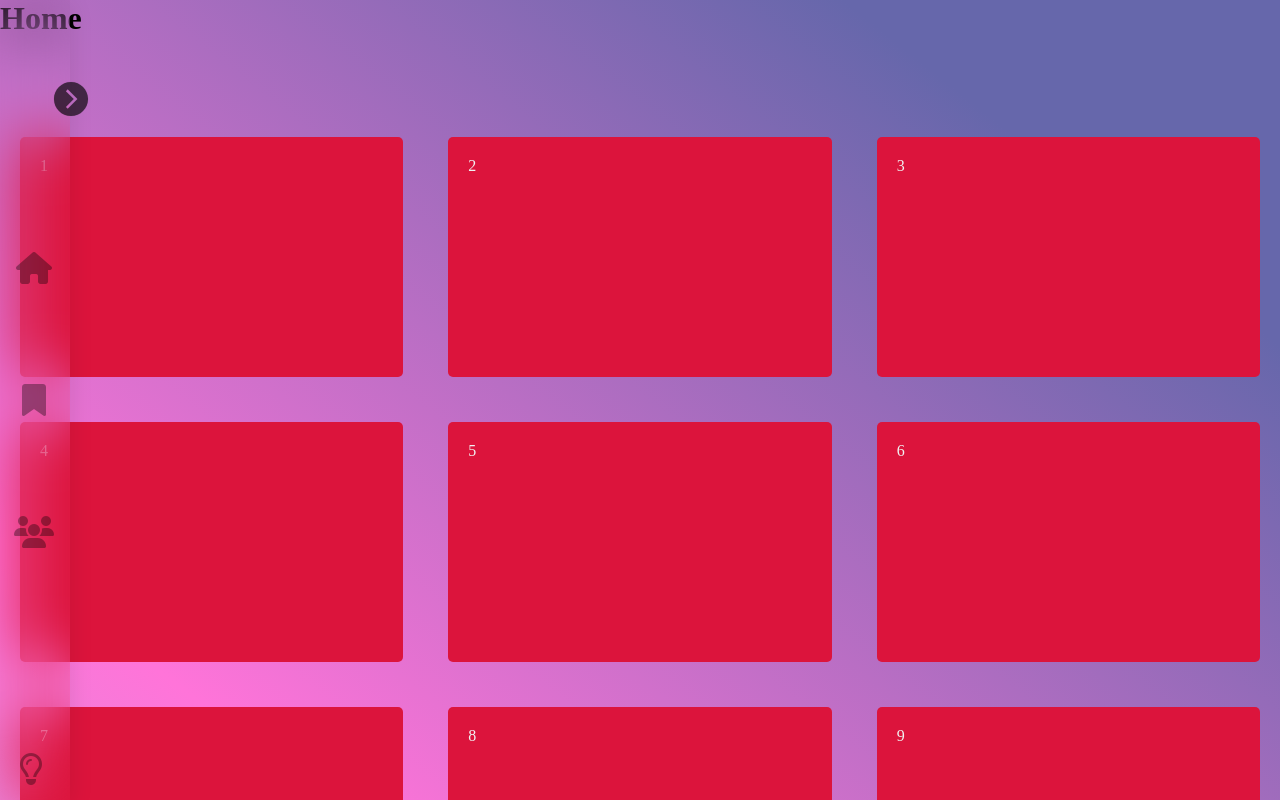
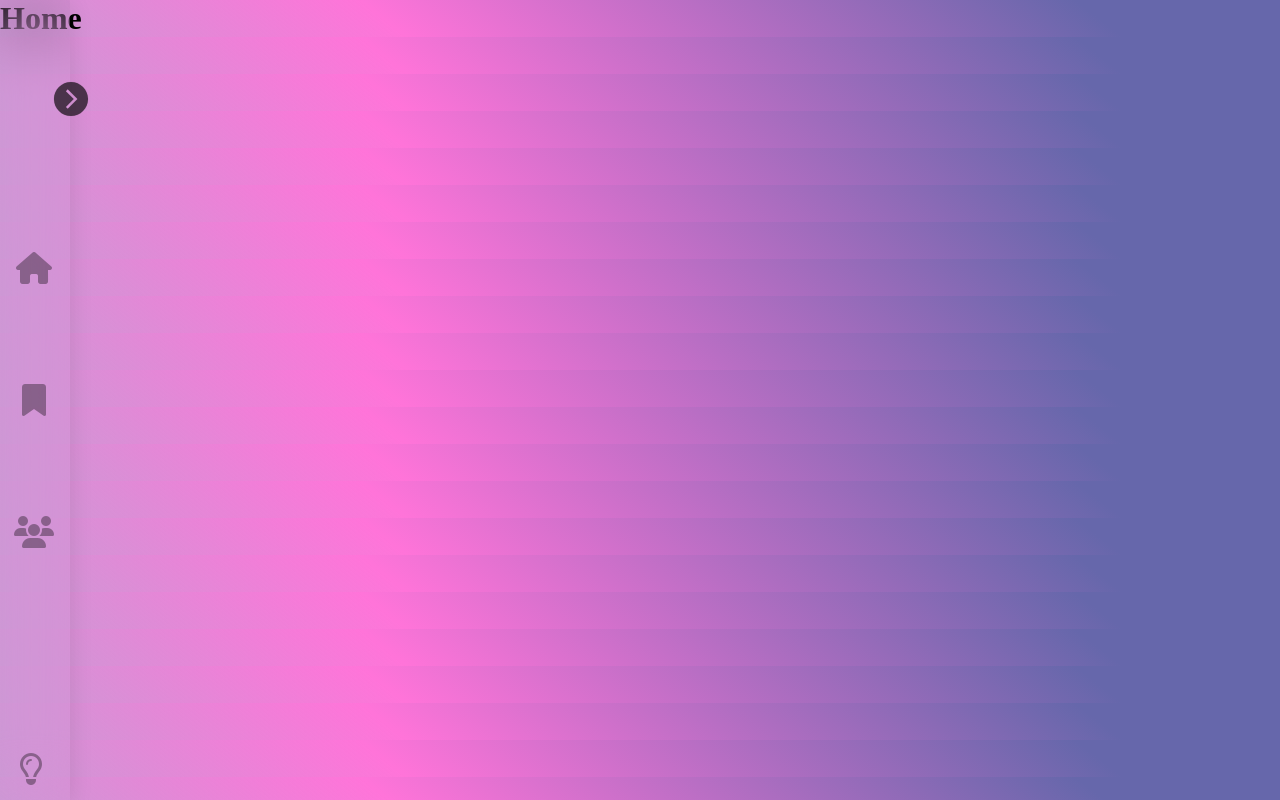
Before and after one commit to WildCodeSchool/11-21-noBugNovember-G2-Front, a React (Create React App) app: page / in a window 1280 px wide. Shown: the top 800 px of the page. Built offline with nearby package versions, Linux system fonts and the light colour scheme; a web font is replaced by a local one.

Commit message:
commit pour merge dev avec nex logo

```diff
--- a/src/App.js
+++ b/src/App.js
@@ -6,6 +6,8 @@ import Team from './screens/Team'
 import Navbar from './components/Navbar'
 
 function App() {
+
+
   return (
     <div className='App'>
       <Navbar />
--- a/src/screens/Home.js
+++ b/src/screens/Home.js
@@ -6,7 +6,7 @@ import Gallery from '../components/Gallery';
     return (
         <div>
             <h1>Home</h1>
-            <Gallery />
+            {/* <Gallery /> */}
         </div>
     )
 }
```
